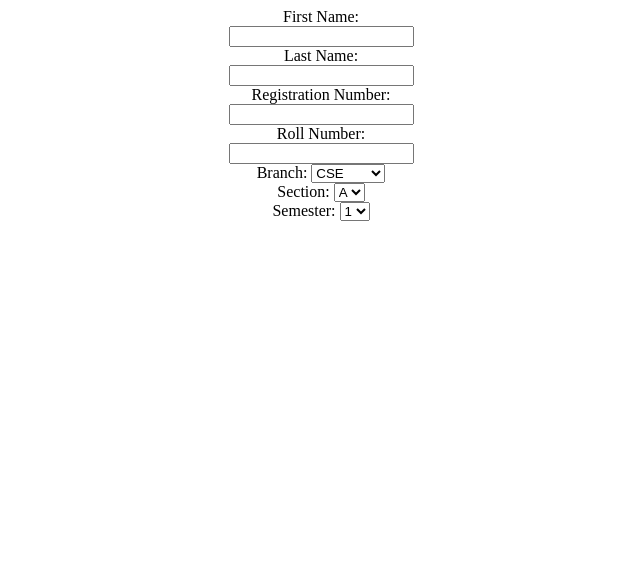
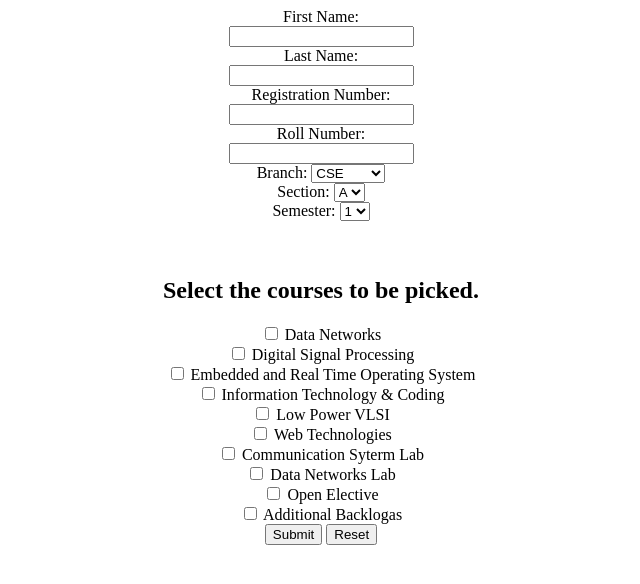
Before and after one commit to charan24689/Registration-Form, a plain HTML site: page index.html in a window 1280 px wide. Shown: the whole page, without its empty margins (319-959 px from the left). Drawn offline with Linux system fonts and the light colour scheme.

Commit message:
Update index.html

```diff
--- a/index.html
+++ b/index.html
@@ -40,7 +40,30 @@
 		<option value="6">6</option>
 		<option value="7">7</option>
 		<option value="8">8</option>
-	</select><br>
+	</select><br><br><br>
+	<h2>Select the courses to be picked.</h2>
+	<input type="checkbox" id="course 1" name="course 1" value="DN">
+	<label for="course 1">Data Networks</label><br>
+	<input type="checkbox" id="course 2" name="course 2" value="DSP">
+	<label for="course 2">Digital Signal Processing</label><br>
+	<input type="checkbox" id="course 3" name="course 3" value=" ERTOS">
+	<label for="course 3">Embedded and Real Time Operating System</label><br>
+	<input type="checkbox" id="course 4" name="course 4" value="ITC">
+	<label for="course 4">Information Technology & Coding</label><br>
+	<input type="checkbox" id="course 5" name="course 5" value="LPVLSI">
+	<label for="course 5">Low Power VLSI</label><br>
+	<input type="checkbox" id="course 6" name="course 6" value="WT">
+	<label for="course 6">Web Technologies</label><br>
+	<input type="checkbox" id="course 7" name="course 7" value="CS lab">
+	<label for="course 7">Communication Syterm Lab</label><br>
+	<input type="checkbox" id="course 8" name="course 8" value="DN lab">
+	<label for="course 8">Data Networks Lab</label><br>
+	<input type="checkbox" id="course 9" name="course 9" value="OE">
+	<label for="course 9">Open Elective</label><br>
+	<input type="checkbox" id="course 10" name="course 10" value="ABL">
+	<label for="course 10">Additional Backlogas</label><br>
+	<input type="submit" name="submit">
+	<input type="reset">
 </form>
 </center>
 </body>
```
